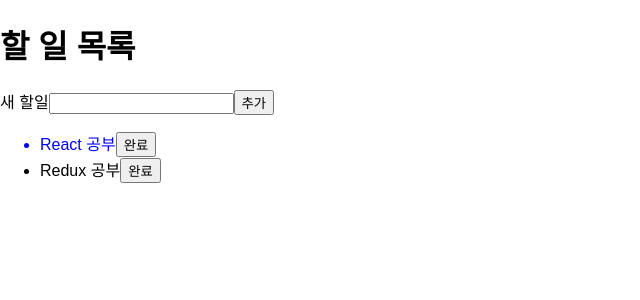
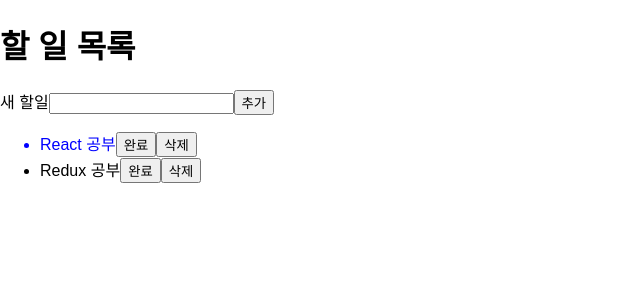
Before and after one commit to xxsank/fds09-react-todoList, a React (Create React App) app: page / in a window 1280 px wide. Shown: the top 300 px of the page, without its empty margins (0-640 px from the left). Built offline with nearby package versions, Linux system fonts and the light colour scheme.

Commit message:
할 일 삭제 기능 추가

```diff
--- a/src/App.js
+++ b/src/App.js
@@ -89,6 +89,12 @@
                  })
                })
              }}>완료</button>
+
+             <button onClick={e =>{
+               this.setState({
+                 todos: todos.filter(t =>  todo.id !== t.id)
+               })
+             }}>삭제</button>
              </li>
            ))
          }
```
